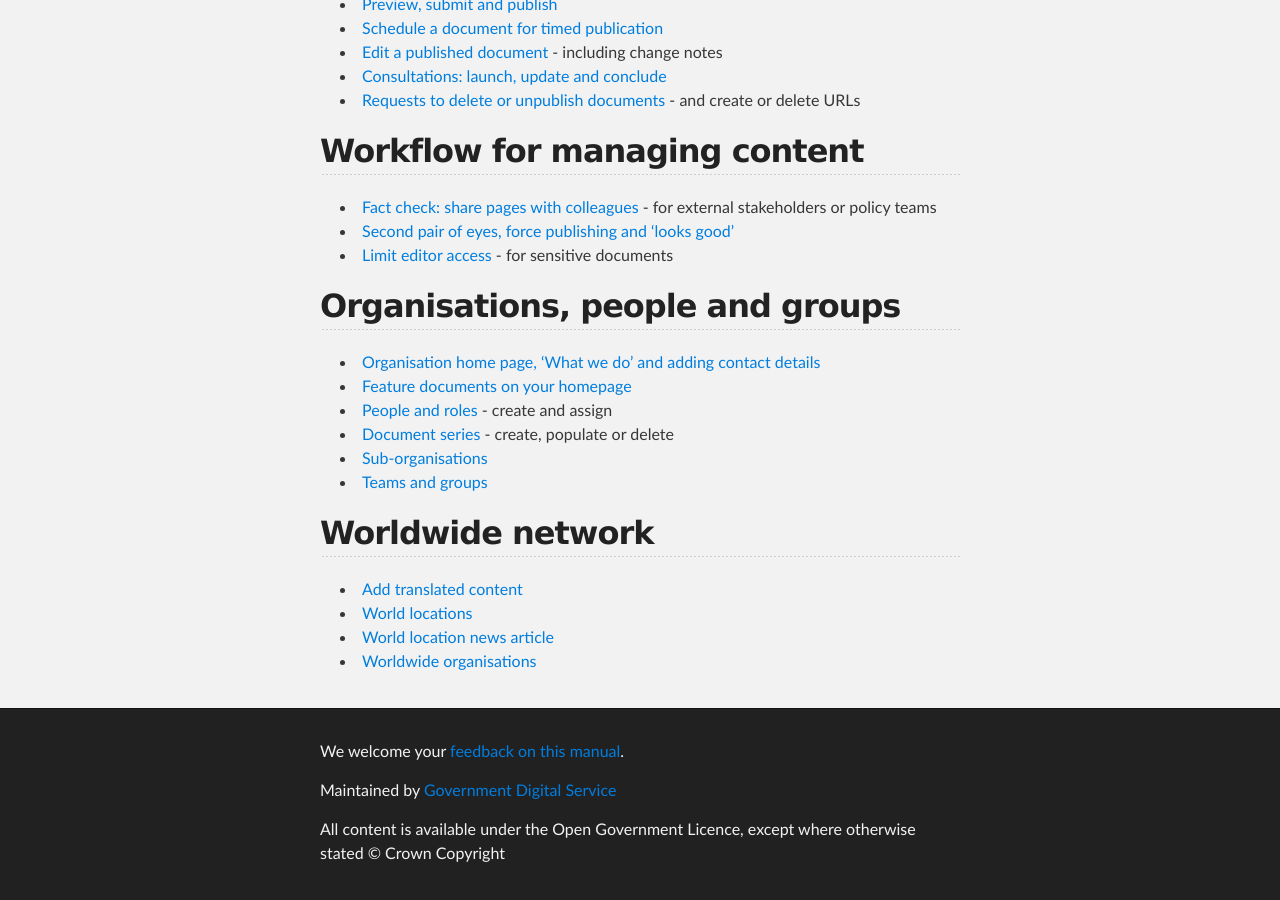
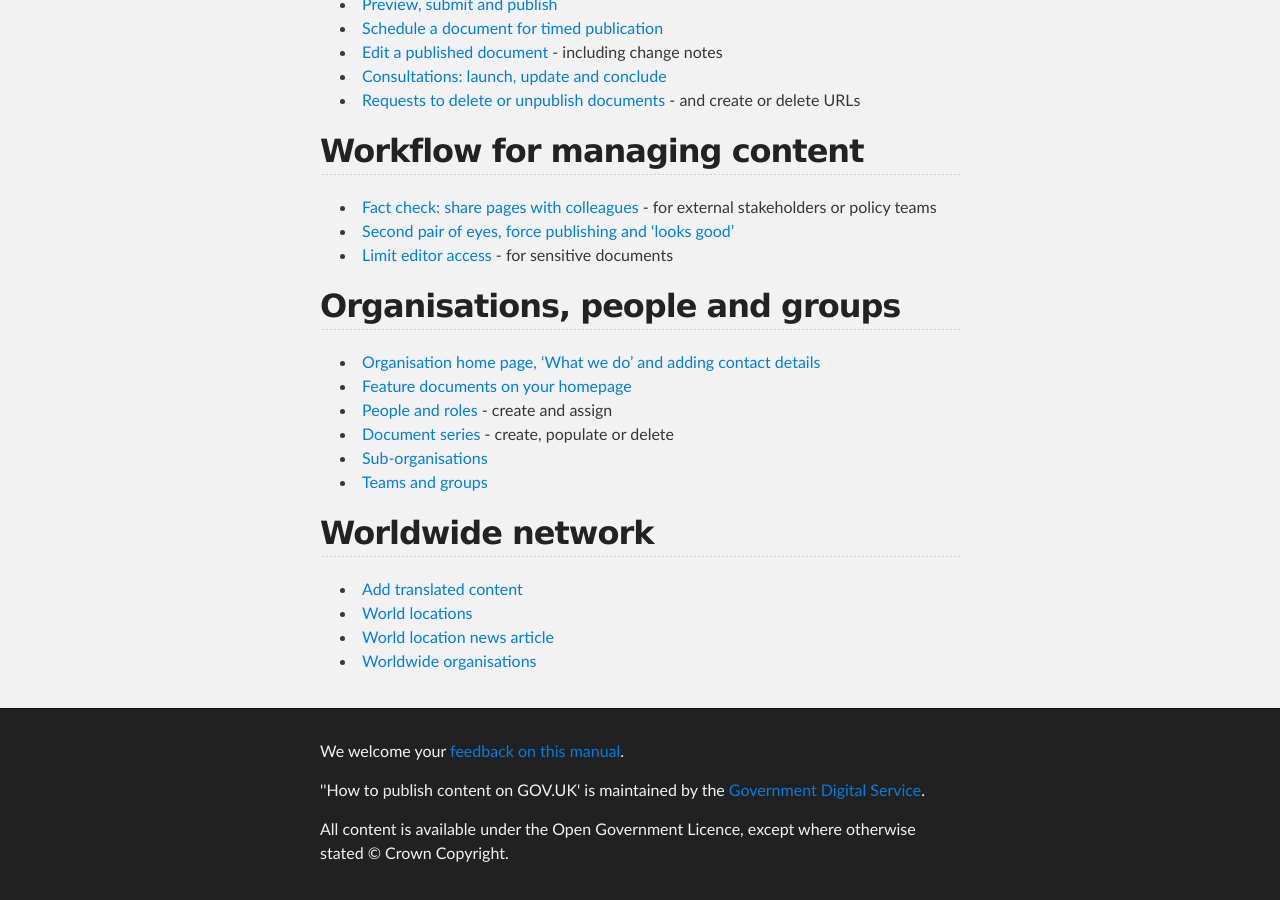
Before and after one commit to alphagov/inside-government-admin-guide, a Jekyll site: the page built from index.md, in a window 1280 px wide and 900 px high, scrolled down 962 px. Built offline with Jekyll 4.4.1, drawn with Linux system fonts in a browser that asks for light colours.

Commit message:
Update default.html

```diff
--- a/_layouts/default.html
+++ b/_layouts/default.html
@@ -39,8 +39,8 @@ writers and web editors from government departments and agencies, with details a
     <div id="footer_wrap" class="outer">
       <footer class="inner">
        <p>We welcome your <a href="https://support.production.alphagov.co.uk/general_request/new">feedback on this manual</a>.</p>
-       <p>Maintained by <a href="http://digital.cabinetoffice.gov.uk/">Government Digital Service</a></p>
-        <p>All content is available under the Open Government Licence, except where otherwise stated &copy; Crown Copyright </p>
+       <p>''How to publish content on GOV.UK' is maintained by the <a href="http://digital.cabinetoffice.gov.uk/">Government Digital Service</a>.</p>
+        <p>All content is available under the Open Government Licence, except where otherwise stated &copy; Crown Copyright. </p>
       </footer>
     </div>
   </body>
```
